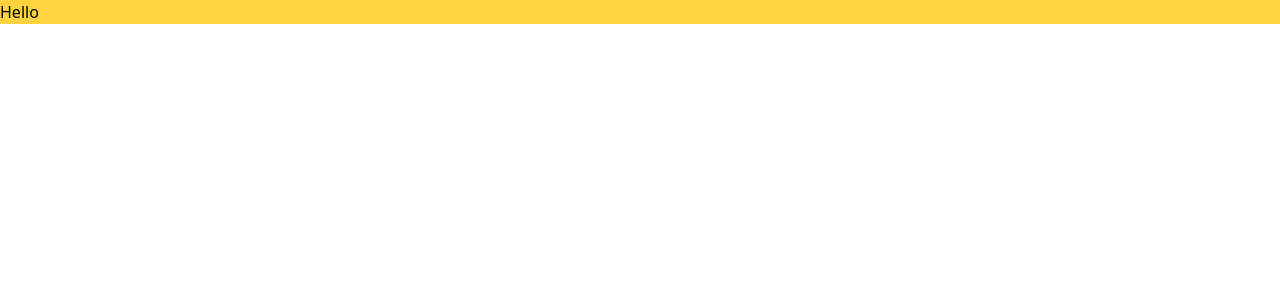
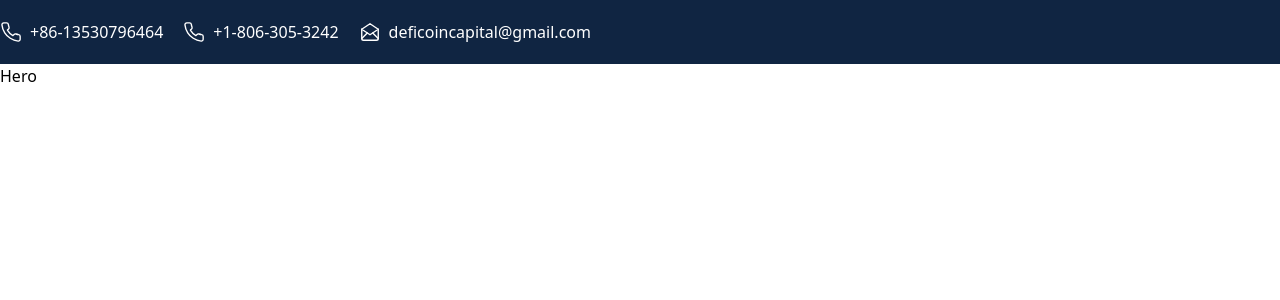
Before and after one commit to abhiskg/crypto-guru, a Next.js app: page / in a window 1280 px wide. Shown: the top 300 px of the page. Built offline with nearby package versions, Linux system fonts and the light colour scheme.

Commit message:
Banner section complete

```diff
--- a/src/pages/index.tsx
+++ b/src/pages/index.tsx
@@ -1,5 +1,7 @@
 import { type NextPage } from "next";
 import Head from "next/head";
+import Banner from "~/sections/homepage/Banner";
+import Hero from "~/sections/homepage/Hero";
 
 const Home: NextPage = () => {
   return (
@@ -9,7 +11,10 @@ const Home: NextPage = () => {
         <meta name="description" content="Generated by create-t3-app" />
         <link rel="icon" href="/favicon.ico" />
       </Head>
-      <main className="bg-btn-primary">Hello</main>
+      <main>
+        <Banner />
+        <Hero />
+      </main>
     </>
   );
 };
--- a/src/sections/homepage/Banner.tsx
+++ b/src/sections/homepage/Banner.tsx
@@ -1,5 +1,64 @@
 function Banner() {
-  return <div>Banner</div>;
+  return (
+    <section className="h-16 bg-primary">
+      <div className="container mx-auto flex h-full items-center gap-5 text-white">
+        <div className=" flex items-center gap-2">
+          <svg
+            xmlns="http://www.w3.org/2000/svg"
+            width="22"
+            height="22"
+            viewBox="0 0 24 24"
+            fill="none"
+            stroke="currentColor"
+            strokeWidth="1.5"
+            strokeLinecap="round"
+            strokeLinejoin="round"
+          >
+            <path d="M22 16.92v3a2 2 0 0 1-2.18 2 19.79 19.79 0 0 1-8.63-3.07 19.5 19.5 0 0 1-6-6 19.79 19.79 0 0 1-3.07-8.67A2 2 0 0 1 4.11 2h3a2 2 0 0 1 2 1.72 12.84 12.84 0 0 0 .7 2.81 2 2 0 0 1-.45 2.11L8.09 9.91a16 16 0 0 0 6 6l1.27-1.27a2 2 0 0 1 2.11-.45 12.84 12.84 0 0 0 2.81.7A2 2 0 0 1 22 16.92z"></path>
+          </svg>
+          <span>+86-13530796464 </span>
+        </div>
+
+        <div className=" flex items-center gap-2">
+          <svg
+            xmlns="http://www.w3.org/2000/svg"
+            width="22"
+            height="22"
+            viewBox="0 0 24 24"
+            fill="none"
+            stroke="currentColor"
+            strokeWidth="1.5"
+            strokeLinecap="round"
+            strokeLinejoin="round"
+          >
+            <path d="M22 16.92v3a2 2 0 0 1-2.18 2 19.79 19.79 0 0 1-8.63-3.07 19.5 19.5 0 0 1-6-6 19.79 19.79 0 0 1-3.07-8.67A2 2 0 0 1 4.11 2h3a2 2 0 0 1 2 1.72 12.84 12.84 0 0 0 .7 2.81 2 2 0 0 1-.45 2.11L8.09 9.91a16 16 0 0 0 6 6l1.27-1.27a2 2 0 0 1 2.11-.45 12.84 12.84 0 0 0 2.81.7A2 2 0 0 1 22 16.92z"></path>
+          </svg>
+          <span>+1-806-305-3242 </span>
+        </div>
+
+        <div className=" flex items-center gap-2">
+          <svg
+            xmlns="http://www.w3.org/2000/svg"
+            width="22"
+            height="22"
+            viewBox="0 0 24 24"
+            strokeWidth="1.5"
+            stroke="currentColor"
+            fill="none"
+            strokeLinecap="round"
+            strokeLinejoin="round"
+          >
+            <path stroke="none" d="M0 0h24v24H0z" fill="none" />
+            <polyline points="3 9 12 15 21 9 12 3 3 9" />
+            <path d="M21 9v10a2 2 0 0 1 -2 2h-14a2 2 0 0 1 -2 -2v-10" />
+            <line x1="3" y1="19" x2="9" y2="13" />
+            <line x1="15" y1="13" x2="21" y2="19" />
+          </svg>
+          <span>deficoincapital@gmail.com </span>
+        </div>
+      </div>
+    </section>
+  );
 }
 
 export default Banner;
```
